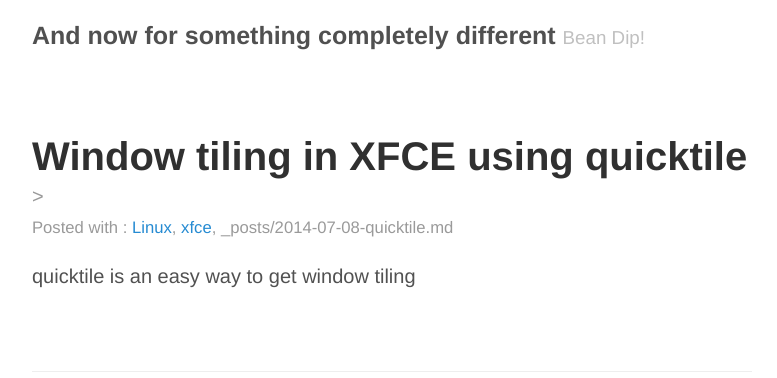
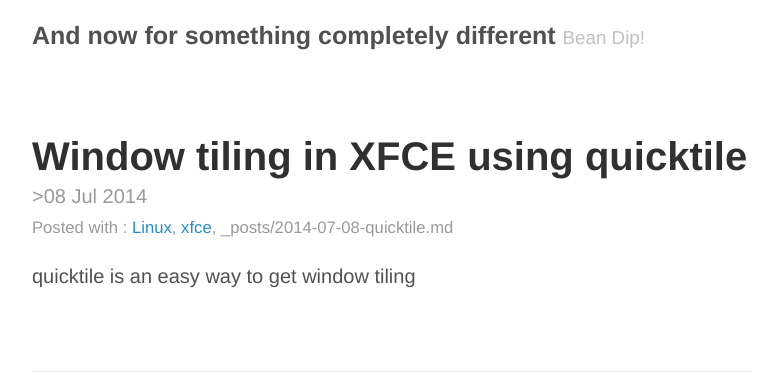
Before and after one commit to mrdanbrooks/mrdanbrooks.github.io, a Jekyll site: the page built from _posts/2014-07-08-quicktile.md, in a window 1280 px wide. Shown: the top 378 px of the page, without its empty margins (248-1025 px from the left). Built offline with Jekyll 4.4.1, drawn with Linux system fonts in a browser that asks for light colours; Markdown is read by kramdown in place of the engine named in the settings.

Commit message:
putting things back

```diff
--- a/_layouts/post.html
+++ b/_layouts/post.html
@@ -6,7 +6,7 @@
 {% include gen_tags_content.html %}
 <div class="post">
   <h1 class="post-title">{{ page.title }}</h1>
-  <span class="post-date">><!-- {{ page.date | date_to_string }}-->
+  <span class="post-date">>{{ page.date | date_to_string }}
         <br/>
         <strong>{{ page.category }} </strong>
         <small>
```
Also changed, not shown: drafts/2014-09-30-hidden-files.md (+1 -1 lines).
